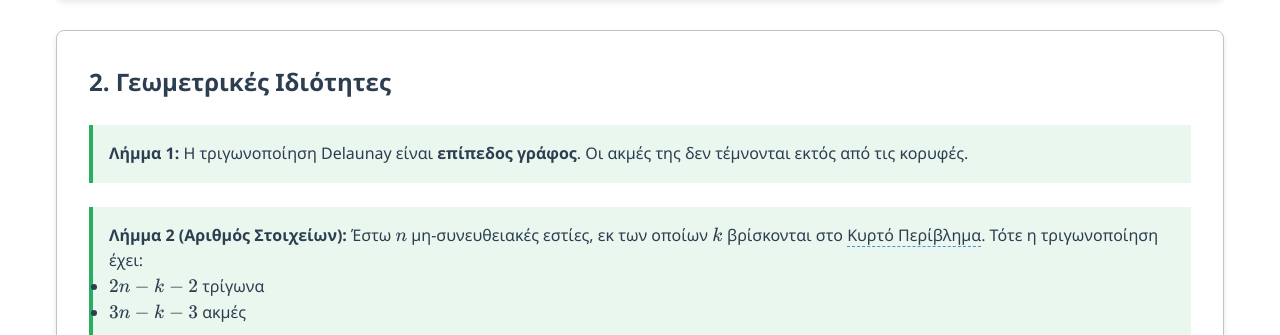
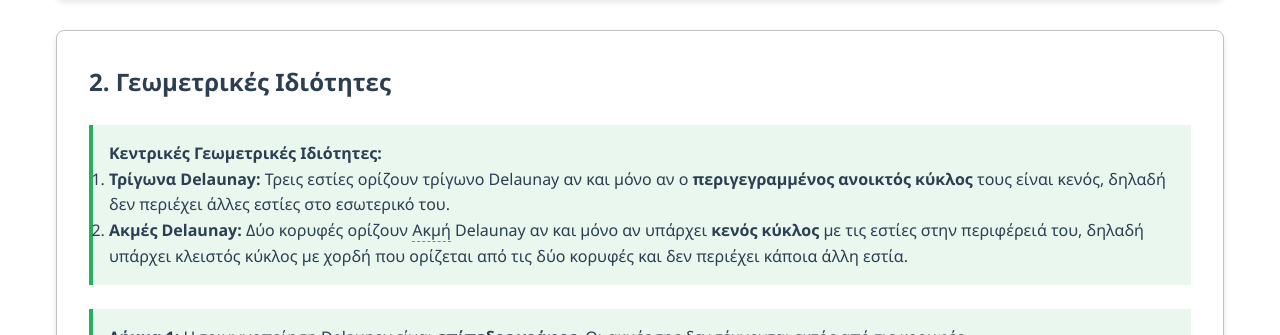
Before and after one commit to thanos2940/di-computational-geometry-notes, a plain HTML site: page pages/part-c/02-delaunay.html in a window 1280 px wide. Shown: the part 913-1248 px from the top of the page. Drawn offline with nearby package versions, Linux system fonts and the light colour scheme.

```diff
--- a/pages/part-c/02-delaunay.html
+++ b/pages/part-c/02-delaunay.html
@@ -72,6 +72,18 @@
 
             <section class="content-box">
                 <h2>2. Γεωμετρικές Ιδιότητες</h2>
+
+                <div class="theorem-box">
+                    <strong>Κεντρικές Γεωμετρικές Ιδιότητες:</strong>
+                    <ol>
+                        <li><strong>Τρίγωνα Delaunay:</strong> Τρεις εστίες ορίζουν τρίγωνο Delaunay αν και μόνο αν ο
+                            <strong>περιγεγραμμένος ανοικτός κύκλος</strong> τους είναι κενός, δηλαδή δεν περιέχει άλλες
+                            εστίες στο εσωτερικό του.</li>
+                        <li><strong>Ακμές Delaunay:</strong> Δύο κορυφές ορίζουν ακμή Delaunay αν και μόνο αν υπάρχει
+                            <strong>κενός κύκλος</strong> με τις εστίες στην περιφέρειά του, δηλαδή υπάρχει κλειστός
+                            κύκλος με χορδή που ορίζεται από τις δύο κορυφές και δεν περιέχει κάποια άλλη εστία.</li>
+                    </ol>
+                </div>
 
                 <div class="theorem-box">
                     <strong>Λήμμα 1:</strong> Η τριγωνοποίηση Delaunay είναι <strong>επίπεδος γράφος</strong>.
```
